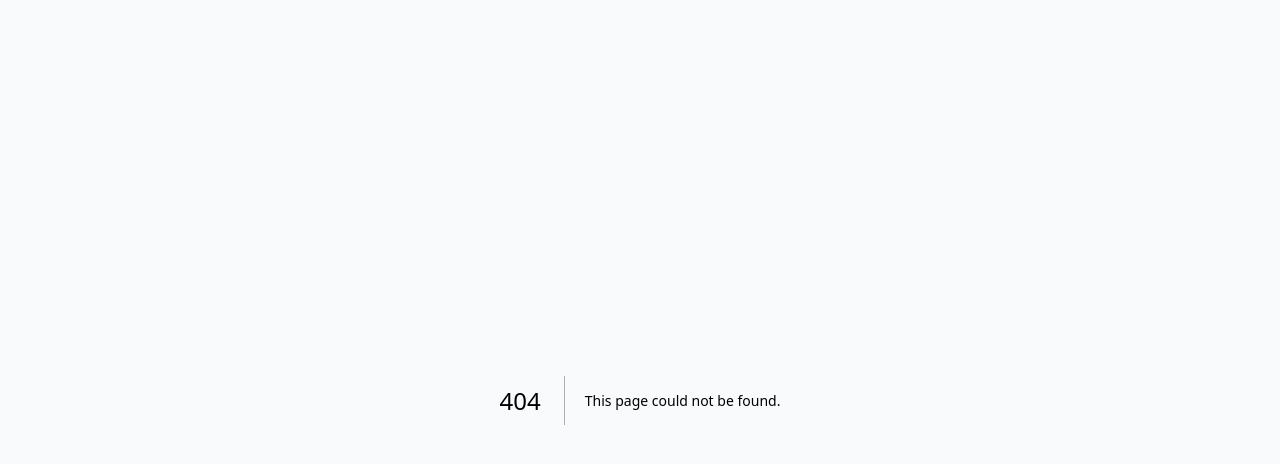
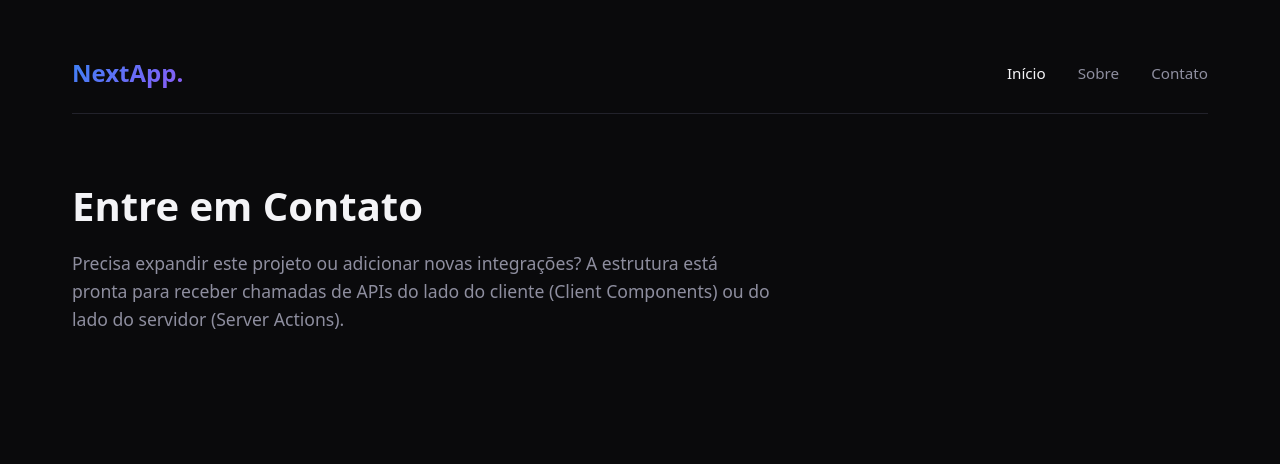
Before and after one commit to brunorsilva91-debug/tela-de-login-senai, a Next.js app: page /contato in a window 1280 px wide. Before the commit this address had no page. Shown: the top 464 px of the page. Built offline with nearby package versions, Linux system fonts and the light colour scheme.

Commit message:
add code

```diff
--- /dev/null
+++ b/app/contato/page.tsx
@@ -0,0 +1,11 @@
+export default function Contato() {
+  return (
+    <main>
+      <h1 class="page-title">Entre em Contato</h1>
+      <p class="page-content">
+        Precisa expandir este projeto ou adicionar novas integrações? A estrutura está pronta para receber
+        chamadas de APIs do lado do cliente (Client Components) ou do lado do servidor (Server Actions).
+      </p>
+    </main>
+  );
+}
--- /dev/null
+++ b/app/globals.css
@@ -0,0 +1,153 @@
+:root {
+  --background: #0a0a0c;
+  --foreground: #f4f4f7;
+  --card-bg: #13131a;
+  --card-border: #22222b;
+  --accent: #3b82f6;
+  --accent-gradient: linear-gradient(135deg, #3b82f6 0%, #8b5cf6 100%);
+  --text-muted: #8e8e9f;
+}
+
+* {
+  box-sizing: border-box;
+  padding: 0;
+  margin: 0;
+}
+
+body {
+  background-color: var(--background);
+  color: var(--foreground);
+  font-family: system-ui, -apple-system, BlinkMacSystemFont, 'Segoe UI', Roboto, Oxygen, Ubuntu, Cantarell, sans-serif;
+  overflow-x: hidden;
+}
+
+.container {
+  max-width: 1200px;
+  margin: 0 auto;
+  padding: 2rem;
+}
+
+/* Header & Nav */
+.header {
+  display: flex;
+  justify-content: space-between;
+  align-items: center;
+  padding: 1.5rem 0;
+  border-bottom: 1px solid var(--card-border);
+  margin-bottom: 4rem;
+}
+
+.logo {
+  font-size: 1.5rem;
+  font-weight: 700;
+  background: var(--accent-gradient);
+  -webkit-background-clip: text;
+  -webkit-text-fill-color: transparent;
+}
+
+.nav-links {
+  display: flex;
+  gap: 2rem;
+}
+
+.nav-links a {
+  color: var(--text-muted);
+  text-decoration: none;
+  font-size: 0.95rem;
+  transition: color 0.2s ease;
+}
+
+.nav-links a:hover, .nav-links a.active {
+  color: var(--foreground);
+}
+
+/* Hero Section */
+.hero {
+  text-align: center;
+  max-width: 800px;
+  margin: 0 auto 5rem auto;
+}
+
+.hero h1 {
+  font-size: 3.5rem;
+  font-weight: 800;
+  line-height: 1.2;
+  margin-bottom: 1.5rem;
+  letter-spacing: -0.02em;
+}
+
+.hero h1 span {
+  background: var(--accent-gradient);
+  -webkit-background-clip: text;
+  -webkit-text-fill-color: transparent;
+}
+
+.hero p {
+  color: var(--text-muted);
+  font-size: 1.2rem;
+  line-height: 1.6;
+  margin-bottom: 2.5rem;
+}
+
+.btn-primary {
+  display: inline-block;
+  background: var(--accent-gradient);
+  color: #fff;
+  padding: 0.8rem 2rem;
+  border-radius: 8px;
+  font-weight: 600;
+  text-decoration: none;
+  transition: transform 0.2s ease, box-shadow 0.2s ease;
+  box-shadow: 0 4px 20px rgba(59, 130, 246, 0.25);
+}
+
+.btn-primary:hover {
+  transform: translateY(-2px);
+  box-shadow: 0 6px 24px rgba(59, 130, 246, 0.35);
+}
+
+/* Grid layout */
+.grid {
+  display: grid;
+  grid-template-columns: repeat(auto-fit, minmax(300px, 1fr));
+  gap: 2rem;
+  margin-top: 2rem;
+}
+
+.card {
+  background-color: var(--card-bg);
+  border: 1px solid var(--card-border);
+  border-radius: 12px;
+  padding: 2rem;
+  transition: border-color 0.2s ease, transform 0.2s ease;
+}
+
+.card:hover {
+  border-color: #3b82f6;
+  transform: translateY(-4px);
+}
+
+.card h3 {
+  font-size: 1.3rem;
+  margin-bottom: 0.75rem;
+  font-weight: 600;
+}
+
+.card p {
+  color: var(--text-muted);
+  line-height: 1.5;
+  font-size: 0.95rem;
+}
+
+/* Page styles */
+.page-title {
+  font-size: 2.5rem;
+  margin-bottom: 1rem;
+}
+
+.page-content {
+  color: var(--text-muted);
+  font-size: 1.1rem;
+  line-height: 1.6;
+  max-width: 700px;
+}
--- a/app/layout.tsx
+++ b/app/layout.tsx
@@ -1,8 +1,9 @@
 import type { Metadata } from "next";
+import "./globals.css";
 
 export const metadata: Metadata = {
-  title: "Next.js Supabase Login",
-  description: "Autenticação integrada ao Supabase",
+  title: "Next.js App Master",
+  description: "Estrutura limpa, moderna e otimizada",
 };
 
 export default function RootLayout({
@@ -12,8 +13,18 @@ export default function RootLayout({
 }>) {
   return (
     <html lang="pt-BR">
-      <body style={{ fontFamily: "system-ui, -apple-system, sans-serif", margin: 0, backgroundColor: "#f9fafb" }}>
-        {children}
+      <body>
+        <div class="container">
+          <header class="header">
+            <div class="logo">NextApp.</div>
+            <nav class="nav-links">
+              <a href="/" class="active">Início</a>
+              <a href="/sobre">Sobre</a>
+              <a href="/contato">Contato</a>
+            </nav>
+          </header>
+          {children}
+        </div>
       </body>
     </html>
   );
--- a/tsconfig.json
+++ b/tsconfig.json
@@ -1,6 +1,5 @@
 {
   "compilerOptions": {
-    "target": "ES2017",
     "lib": ["dom", "dom.iterable", "esnext"],
     "allowJs": true,
     "skipLibCheck": true,
```
Also changed, not shown: app/page.tsx (+25 -121 lines), app/sobre/page.tsx (added, +12 -0 lines), package.json (+9 -14 lines), next-env.d.ts (added).
